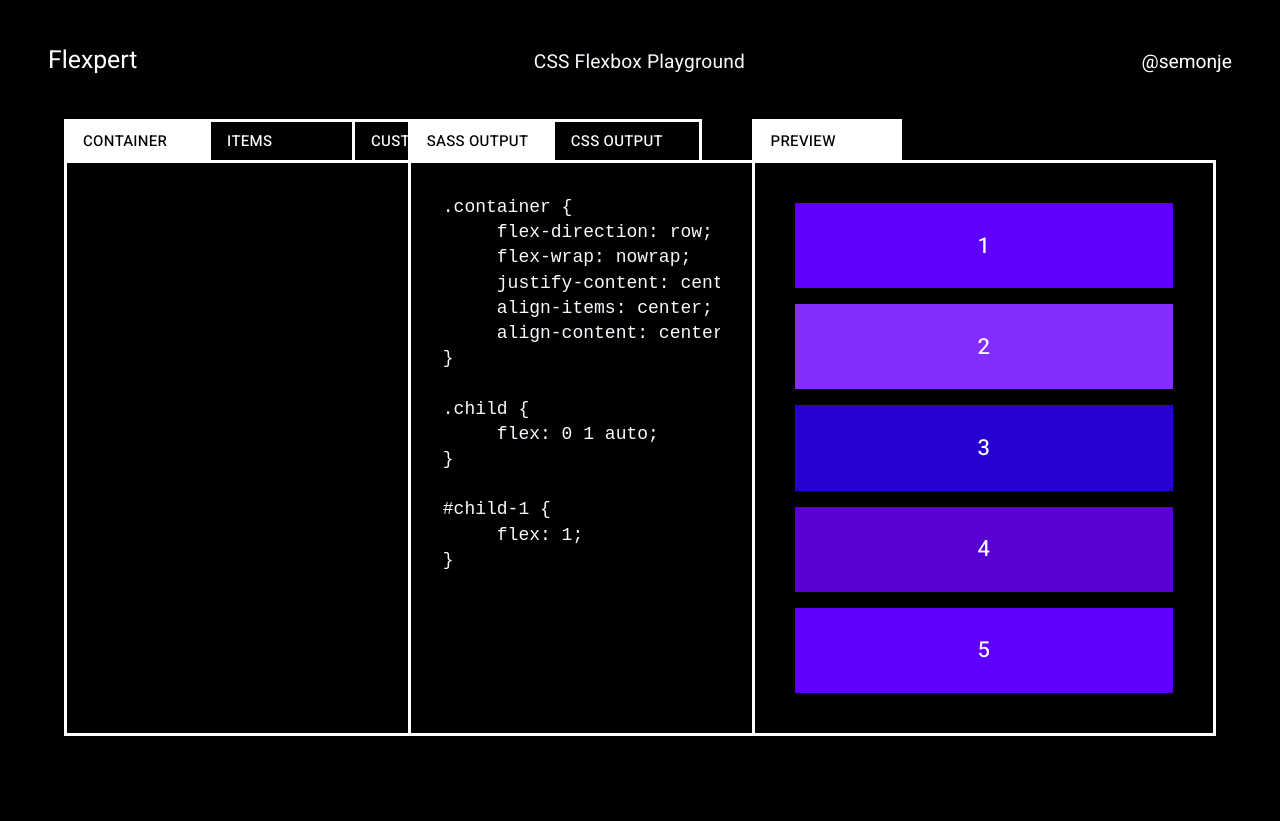
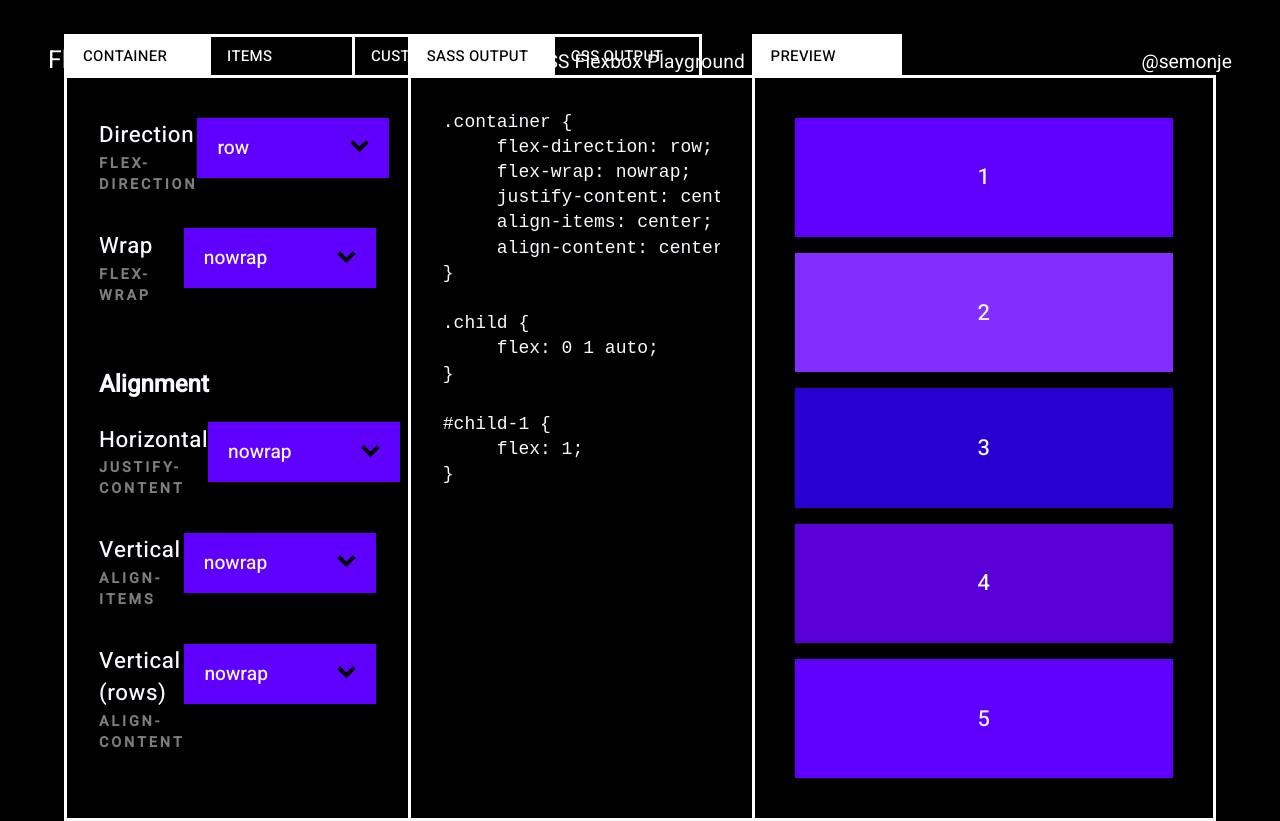
Before and after one commit to s-rd/flexpert, a Vue app: page / in a window 1280 px wide. Before the commit the page ends 800 px from the top, so only its background shows below. Built offline with nearby package versions, Linux system fonts and the light colour scheme; a web font is replaced by a local one.

Commit message:
Basic control layout

```diff
--- a/src/assets/sass/main.scss
+++ b/src/assets/sass/main.scss
@@ -3,8 +3,10 @@
 @import "modules/home";
 @import "modules/nav-bar";
 @import "modules/playground";
+@import "modules/flex-controls";
 @import "modules/flex-output";
 @import "modules/flex-preview";
+@import "modules/select-box";
 
 html * {
   box-sizing: border-box;
--- /dev/null
+++ b/src/assets/sass/modules/_flex-controls.scss
@@ -0,0 +1,35 @@
+.flex-controls {
+  &__group {
+    display: flex;
+    flex-direction: column;
+    list-style: none;
+    padding: 0;
+    margin: $spacing--ssss 0 0;
+  }
+  &__item {
+    display: flex;
+    flex-direction: row;
+    justify-content: space-between;
+    margin: 0 0 $spacing--ss;
+    padding: 0;
+    &-content {
+
+    }
+    &-title {
+      margin: 0.1rem 0;
+      font-weight: 500;
+      font-size: 1.4rem;
+      letter-spacing: 0.025em;
+    }
+    &-attribute {
+      margin: 0.1rem 0;
+      font-size: 0.9rem;
+      letter-spacing: 0.2em;
+      text-transform: uppercase;
+      opacity: 0.5;
+    }
+    &-select {
+
+    }
+  }
+}
--- /dev/null
+++ b/src/assets/sass/modules/_select-box.scss
@@ -0,0 +1,22 @@
+$padding: $spacing--sss ($spacing--sss * 1.25);
+
+.select-box {
+  position: relative;
+
+  &__box {
+    background: $color__primary;
+    padding: $padding;
+    width: 12rem;
+    max-width: 100%;
+    font-size: 1.2rem;
+    font-weight: 500;
+  }
+  &__arrow {
+    position: absolute;
+    right: 1.2rem;
+    svg {
+      width: 1.3rem;
+      height: 0.9rem;
+    }
+  }
+}
--- a/src/components/FlexControls.vue
+++ b/src/components/FlexControls.vue
@@ -9,14 +9,82 @@
         <a href="#" @click="setactivetab(tab.id)">{{ tab.title }}</a>
       </li>
     </ul>
+    <ul class="flex-controls__group">
+      <li v-for="control in generalControls" class="flex-controls__item">
+        <div class="flex-controls__item-content">
+          <h3 class="flex-controls__item-title">{{ control.title }}</h3>
+          <h4 class="flex-controls__item-attribute">{{ control.attribute }}</h4>
+        </div>
+        <select-box :options="control.options" :default="control.default"/>
+      </li>
+    </ul>
+    <ul class="flex-controls__group">
+      <h2 class="flex-controls__group-title">Alignment</h2>
+      <li v-for="control in alignmentControls" class="flex-controls__item">
+        <div class="flex-controls__item-content">
+          <h3 class="flex-controls__item-title">{{ control.title }}</h3>
+          <h4 class="flex-controls__item-attribute">{{ control.attribute }}</h4>
+        </div>
+        <select-box :options="control.options" :default="control.default"/>
+      </li>
+    </ul>
   </div>
 </template>
 
 <script>
+import SelectBox from './SelectBox'
+
 export default {
   name: 'flex-controls',
+  components: {
+    SelectBox,
+  },
   data() {
     return {
+      generalControls: [
+        {
+          title: 'Direction',
+          attribute: 'flex-direction',
+          options: [
+            'row', 'row-reverse', 'column', 'column-reverse',
+          ],
+          default: 'row',
+        },
+        {
+          title: 'Wrap',
+          attribute: 'flex-wrap',
+          options: [
+            'nowrap', 'wrap', 'wrap-reverse',
+          ],
+          default: 'nowrap',
+        },
+      ],
+      alignmentControls: [
+        {
+          title: 'Horizontal',
+          attribute: 'justify-content',
+          options: [
+            'nowrap', 'wrap', 'wrap-reverse',
+          ],
+          default: 'nowrap',
+        },
+        {
+          title: 'Vertical',
+          attribute: 'align-items',
+          options: [
+            'nowrap', 'wrap', 'wrap-reverse',
+          ],
+          default: 'nowrap',
+        },
+        {
+          title: 'Vertical (rows)',
+          attribute: 'align-content',
+          options: [
+            'nowrap', 'wrap', 'wrap-reverse',
+          ],
+          default: 'nowrap',
+        },
+      ],
       tabs: [
         {
           id: 1,
--- /dev/null
+++ b/src/components/SelectBox.vue
@@ -0,0 +1,29 @@
+<template>
+  <div class="select-box">
+    <div class="select-box__box">
+      {{ options[0] }}
+      <span class="select-box__arrow">
+        <svg width="16" height="11" viewBox="0 0 16 11" fill="none" xmlns="http://www.w3.org/2000/svg">
+        <path d="M2 2L8 8L14 2" stroke="black" stroke-width="3"/>
+        </svg>
+      </span>
+    </div>
+  </div>
+</template>
+
+<script>
+export default {
+  name: 'select-box',
+  props: {
+    options: {
+      type: Array,
+      required: true,
+    },
+  },
+  data() {
+    return {
+
+    }
+  },
+}
+</script>
```
